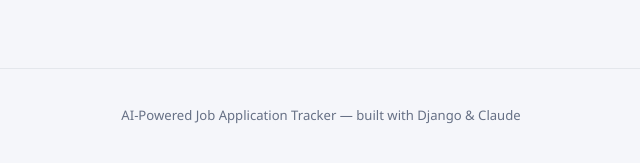
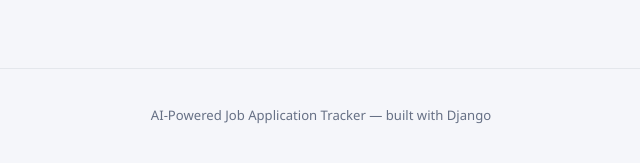
Before and after one commit to yeaminhossainfuhad-cloud/AI-Powered_Job_Application_Tracker, a Django app: page /accounts/register/ in a window 1280 px wide. Shown: the part 881-1044 px from the top of the page, without its empty margins (319-959 px from the left). Run offline with Django 5.2, Linux system fonts and the light colour scheme.

Commit message:
AI Job Tracker_Django App_Push

```diff
--- a/job_tracker/templates/base.html
+++ b/job_tracker/templates/base.html
@@ -48,7 +48,7 @@
     </main>
 
     <footer class="site-footer">
-        <p>AI-Powered Job Application Tracker &mdash; built with Django &amp; Claude</p>
+        <p>AI-Powered Job Application Tracker &mdash; built with Django</p>
     </footer>
 </body>
 </html>
```
